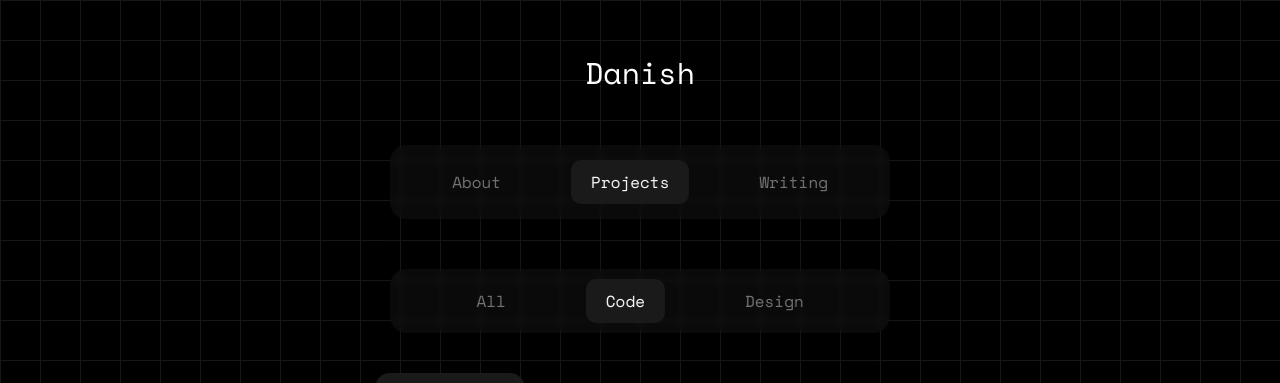
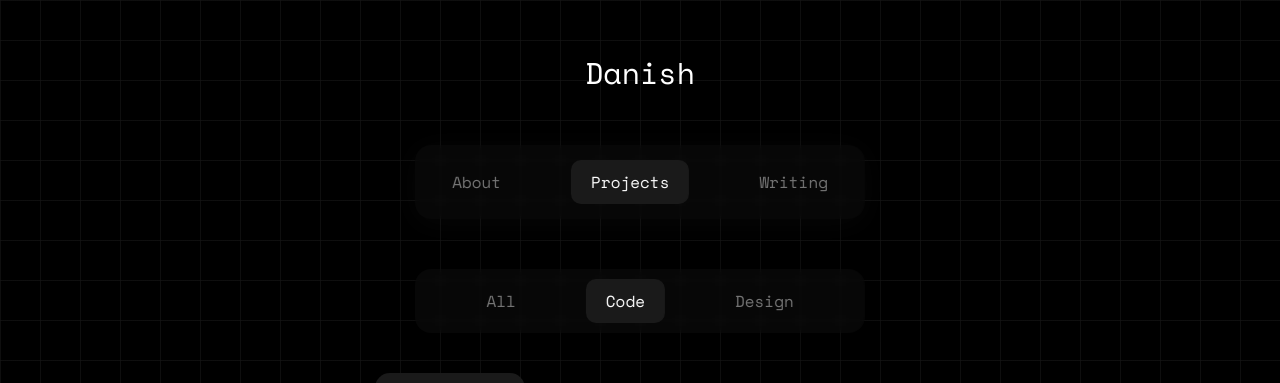
Before and after one commit to dan10ish/dan10ish.github.io, a React (Create React App) app: page /code in a window 1280 px wide. Shown: the top 383 px of the page. Built offline with nearby package versions, Linux system fonts and the light colour scheme; no server answers.

Commit message:
💡 Theme bug fixes

```diff
--- a/src/index.css
+++ b/src/index.css
@@ -46,8 +46,8 @@ body {
   font-size: 16px;
   background-size: 40px 40px;
   /* background-image: radial-gradient(circle, #ffffff 1px, rgba(0, 0, 0, 0) 1px); */
-  background-image: linear-gradient(to right, #171717 1px, transparent 1px),
-    linear-gradient(to bottom, #171717 1px, transparent 1px);
+  background-image: linear-gradient(to right, #1717179e 1px, transparent 1px),
+    linear-gradient(to bottom, #1717179e 1px, transparent 1px);
 }
 
 .header {
@@ -79,9 +79,9 @@ a {
   flex-direction: row;
   grid-gap: 10px;
   /* From https://css.glass */
-  background: rgba(255, 255, 255, 0.04);
+  background: rgba(255, 255, 255, 0.026);
   border-radius: 16px;
-  box-shadow: 0 4px 30px rgba(0, 0, 0, 0.1);
+  box-shadow: 0 4px 30px rgba(255, 255, 255, 0.026);
   backdrop-filter: blur(3px);
   -webkit-backdrop-filter: blur(3px);
   padding: 15px;
@@ -168,7 +168,7 @@ a {
 } */
 
 .projectNav {
-  background: rgba(255, 255, 255, 0.04);
+  background: rgba(255, 255, 255, 0.026);
   border-radius: 16px;
   box-shadow: 0 4px 30px rgba(0, 0, 0, 0.1);
   backdrop-filter: blur(3px);
@@ -514,7 +514,7 @@ a {
 
   .projectNav {
     margin-top: 50px;
-    grid-gap: 60px;
+    grid-gap: 50px;
   }
 
   .nav {
@@ -528,7 +528,7 @@ a {
     align-items: center;
     display: flex;
     flex-direction: column;
-    width: 500px;
+    width: 450px;
     grid-gap: 15px;
     font-size: 16px;
     padding-bottom: 100px;
```
Also changed, not shown: 6 other files (tests, documents, lock files or other folders).
